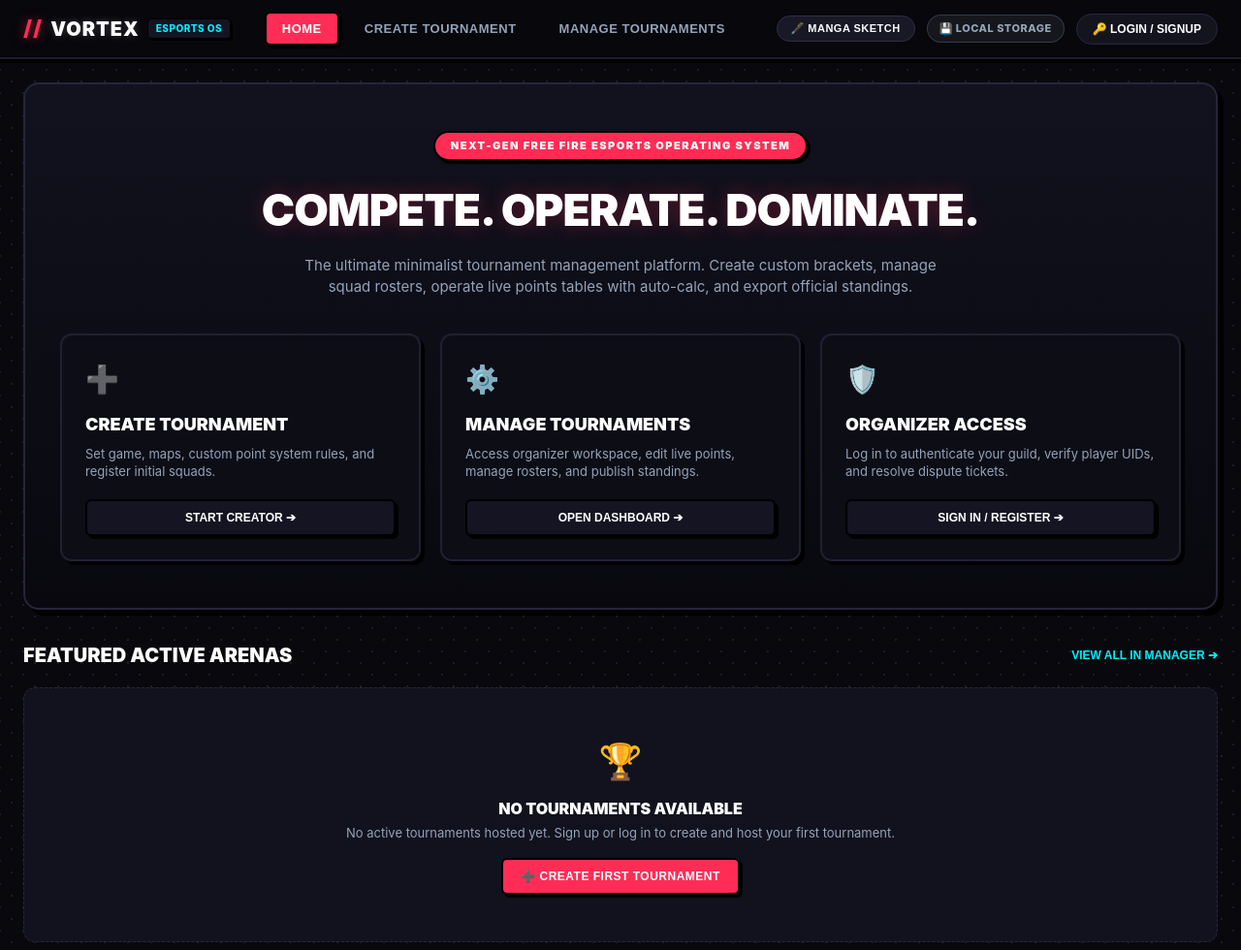
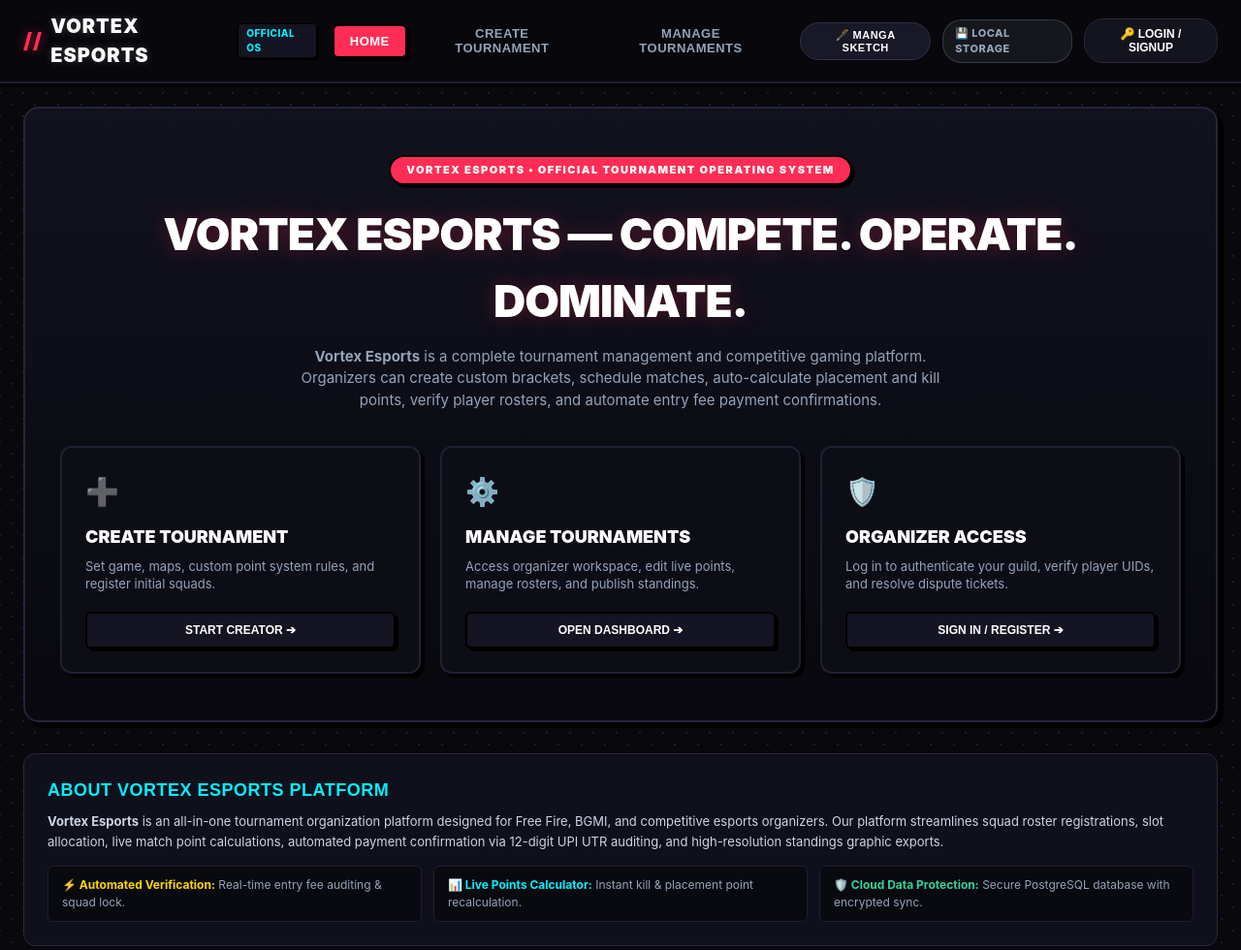
Before and after one commit to Aero99op/tournament-app, a website: page index.html in a window 1280 px wide. Shown: the top 980 px of the page at 97% size. Drawn offline with nearby package versions, Linux system fonts and the light colour scheme; no server answers.

Commit message:
update app branding to Vortex Esports and add explicit platform purpose block for Google verification

```diff
--- a/index.html
+++ b/index.html
@@ -4,7 +4,9 @@
 <head>
   <meta charset="UTF-8">
   <meta name="viewport" content="width=device-width, initial-scale=1.0">
-  <title>VORTEX ESPORTS | Tournament Operating Platform</title>
+  <title>Vortex Esports - Tournament Management & Automated Payment Verification Platform</title>
+  <meta name="description" content="Vortex Esports is a competitive tournament management platform providing custom room scheduling, live point tables, player roster auditing, and automated UPI payment verification.">
+  <meta name="application-name" content="Vortex Esports">
   <link rel="stylesheet" href="style.css">
   <script src="https://cdn.jsdelivr.net/npm/@supabase/supabase-js@2"></script>
 </head>
@@ -14,8 +16,8 @@
     <div class="nav-container">
       <div class="brand-logo" id="btn-nav-brand">
         <span class="logo-slash">//</span>
-        <span class="logo-text">VORTEX</span>
-        <span class="logo-badge">ESPORTS OS</span>
+        <span class="logo-text">VORTEX ESPORTS</span>
+        <span class="logo-badge">OFFICIAL OS</span>
       </div>
       <nav class="main-nav">
         <button class="nav-link active" id="nav-landing">HOME</button>
@@ -39,10 +41,9 @@
   <main class="app-viewport">
     <section class="view-section active" id="view-landing">
       <div class="hero-banner">
-        <div class="hero-tag">NEXT-GEN FREE FIRE ESPORTS OPERATING SYSTEM</div>
-        <h1 class="hero-headline">COMPETE. OPERATE. DOMINATE.</h1>
-        <p class="hero-tagline">The ultimate minimalist tournament management platform. Create custom brackets, manage
-          squad rosters, operate live points tables with auto-calc, and export official standings.</p>
+        <div class="hero-tag">VORTEX ESPORTS • OFFICIAL TOURNAMENT OPERATING SYSTEM</div>
+        <h1 class="hero-headline">VORTEX ESPORTS — COMPETE. OPERATE. DOMINATE.</h1>
+        <p class="hero-tagline"><strong>Vortex Esports</strong> is a complete tournament management and competitive gaming platform. Organizers can create custom brackets, schedule matches, auto-calculate placement and kill points, verify player rosters, and automate entry fee payment confirmations.</p>
         <div class="hero-action-cards">
           <div class="hero-action-card" id="card-act-create">
             <div class="card-icon">➕</div>
@@ -62,6 +63,25 @@
             <h3 class="card-heading">ORGANIZER ACCESS</h3>
             <p class="card-desc">Log in to authenticate your guild, verify player UIDs, and resolve dispute tickets.</p>
             <button class="btn-card-launch">SIGN IN / REGISTER ➔</button>
+          </div>
+        </div>
+      </div>
+
+      <!-- ABOUT VORTEX ESPORTS & PLATFORM PURPOSE (REQUIRED FOR GOOGLE VERIFICATION) -->
+      <div class="section-block" style="background:#10101c; border:1px solid #28283c; border-radius:12px; padding:24px; margin-bottom:30px;">
+        <h2 style="font-size:18px; color:#00f0ff; margin-bottom:8px; font-family:'Rajdhani', sans-serif; font-weight:700; letter-spacing:0.5px;">ABOUT VORTEX ESPORTS PLATFORM</h2>
+        <p style="font-size:13px; color:#cbd5e1; line-height:1.6; margin-bottom:14px;">
+          <strong>Vortex Esports</strong> is an all-in-one tournament organization platform designed for Free Fire, BGMI, and competitive esports organizers. Our platform streamlines squad roster registrations, slot allocation, live match point calculations, automated payment confirmation via 12-digit UPI UTR auditing, and high-resolution standings graphic exports.
+        </p>
+        <div style="display:grid; grid-template-columns:repeat(auto-fit, minmax(200px, 1fr)); gap:12px; font-size:12px; color:#94a3b8;">
+          <div style="background:#090910; padding:10px 14px; border-radius:6px; border:1px solid #1e1e30;">
+            <strong style="color:#ffd700;">⚡ Automated Verification:</strong> Real-time entry fee auditing & squad lock.
+          </div>
+          <div style="background:#090910; padding:10px 14px; border-radius:6px; border:1px solid #1e1e30;">
+            <strong style="color:#00f0ff;">📊 Live Points Calculator:</strong> Instant kill & placement point recalculation.
+          </div>
+          <div style="background:#090910; padding:10px 14px; border-radius:6px; border:1px solid #1e1e30;">
+            <strong style="color:#34d399;">🛡️ Cloud Data Protection:</strong> Secure PostgreSQL database with encrypted sync.
           </div>
         </div>
       </div>
```
